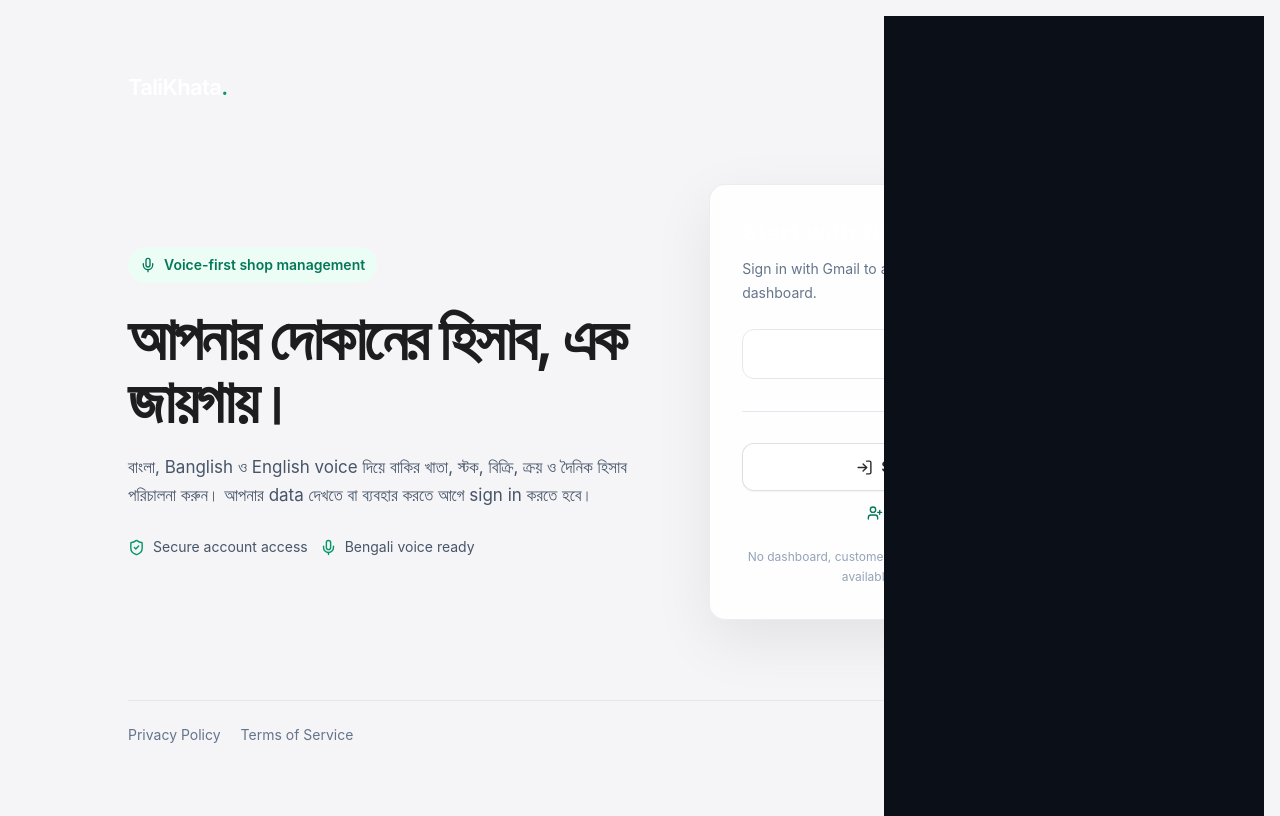
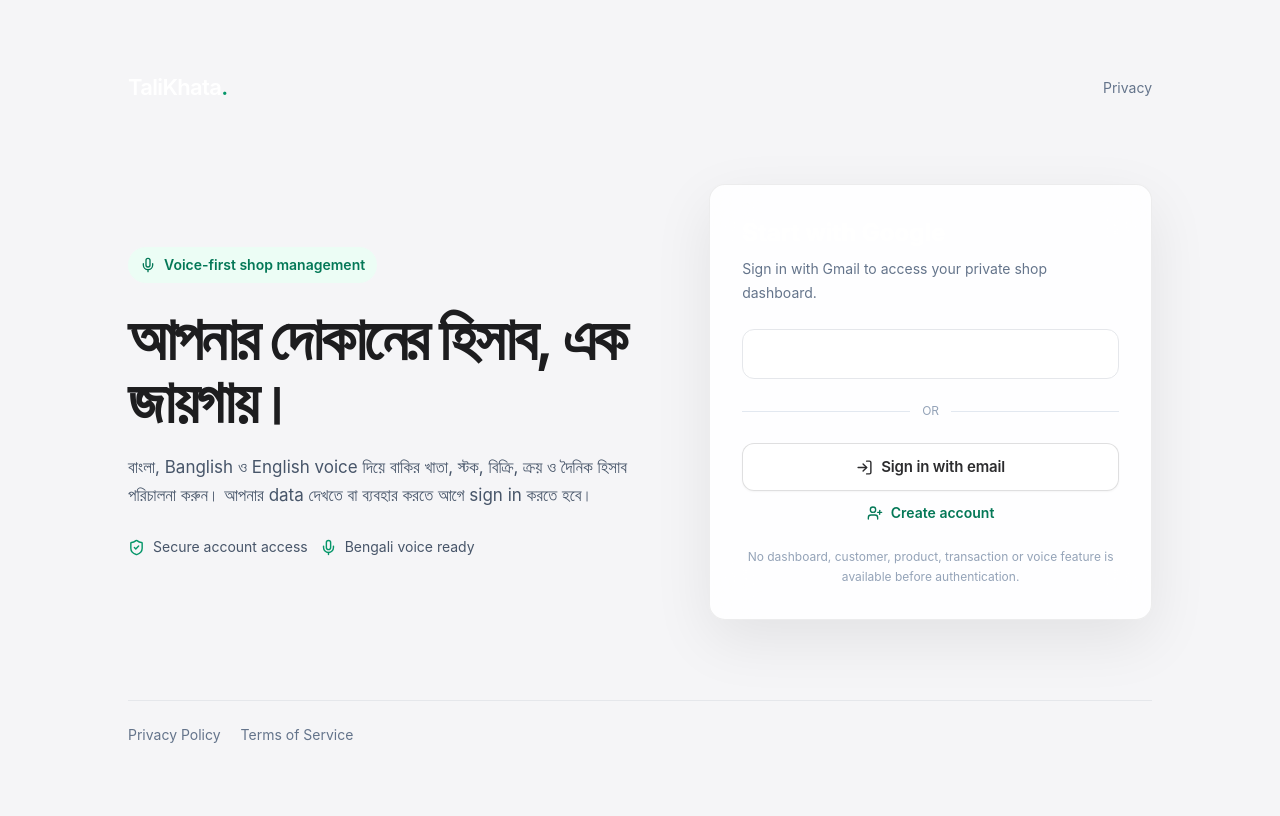
Before and after one commit to joy11122/talikhata-dual-ai-voice-controll, a Next.js app: page / in a window 1280 px wide. Built offline with nearby package versions, Linux system fonts and the light colour scheme; no server answers.

Commit message:
fix: remove root container background override and keep graphite as page canvas

```diff
--- a/app/globals.css
+++ b/app/globals.css
@@ -258,8 +258,3 @@ button:disabled{cursor:not-allowed;opacity:.65}
 /* App-wide graphite background */
 html,body{background:#0B0F17;color:#fff;}
 body{min-height:100vh;}
-
-/* Global app shell: every authenticated/public page inherits the same graphite canvas. */
-html{background:#0B0F17;}
-body{background:#0B0F17 !important;min-height:100vh;margin:0;}
-body>div{background:#0B0F17;min-height:100vh;}
```
